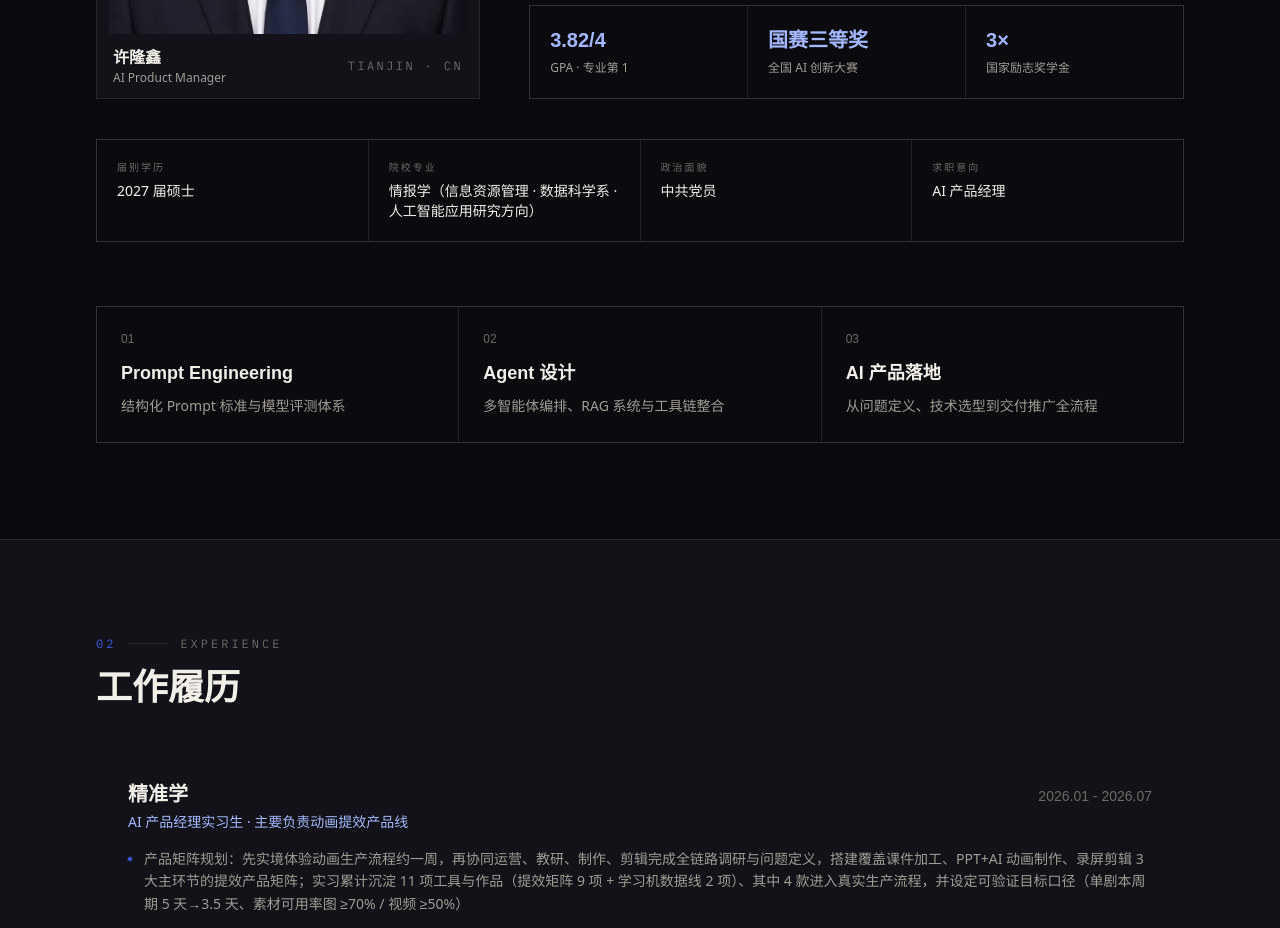
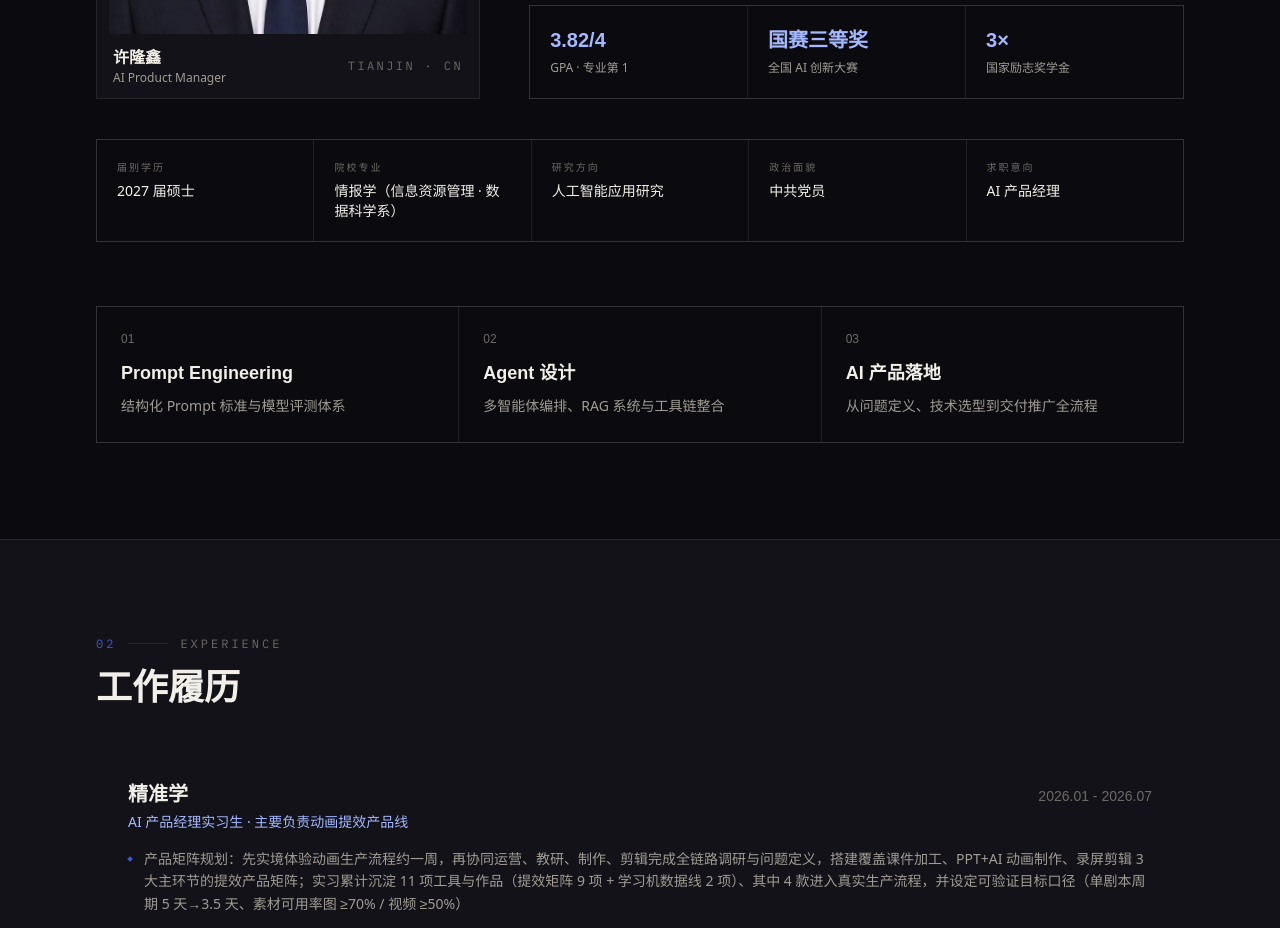
Before and after one commit to Xu107-hhh/portfolio, a Next.js app: page /about in a window 1280 px wide. Shown: the part 960-1888 px from the top of the page. Built offline with nearby package versions, Linux system fonts and the light colour scheme.

Commit message:
copy(about): 研究方向拆独立格——基本信息四格变五格（md:5列/移动端末格跨双列）

```diff
--- a/src/app/about/page.tsx
+++ b/src/app/about/page.tsx
@@ -73,14 +73,18 @@ export default function AboutPage() {
 
         {/* 基本信息 */}
         <Reveal>
-          <dl className="mt-10 grid grid-cols-2 gap-px border border-line bg-line md:grid-cols-4">
+          <dl className="mt-10 grid grid-cols-2 gap-px border border-line bg-line md:grid-cols-5">
             {[
               { label: "届别学历", value: "2027 届硕士" },
-              { label: "院校专业", value: "情报学（信息资源管理 · 数据科学系 · 人工智能应用研究方向）" },
+              { label: "院校专业", value: "情报学（信息资源管理 · 数据科学系）" },
+              { label: "研究方向", value: "人工智能应用研究" },
               { label: "政治面貌", value: "中共党员" },
               { label: "求职意向", value: "AI 产品经理" },
             ].map((item) => (
-              <div key={item.label} className="bg-ink p-5">
+              <div
+                key={item.label}
+                className={`bg-ink p-5 ${item.label === "求职意向" ? "max-md:col-span-2" : ""}`}
+              >
                 <dt className="text-[10px] uppercase tracking-[0.2em] text-faint">
                   {item.label}
                 </dt>
```
